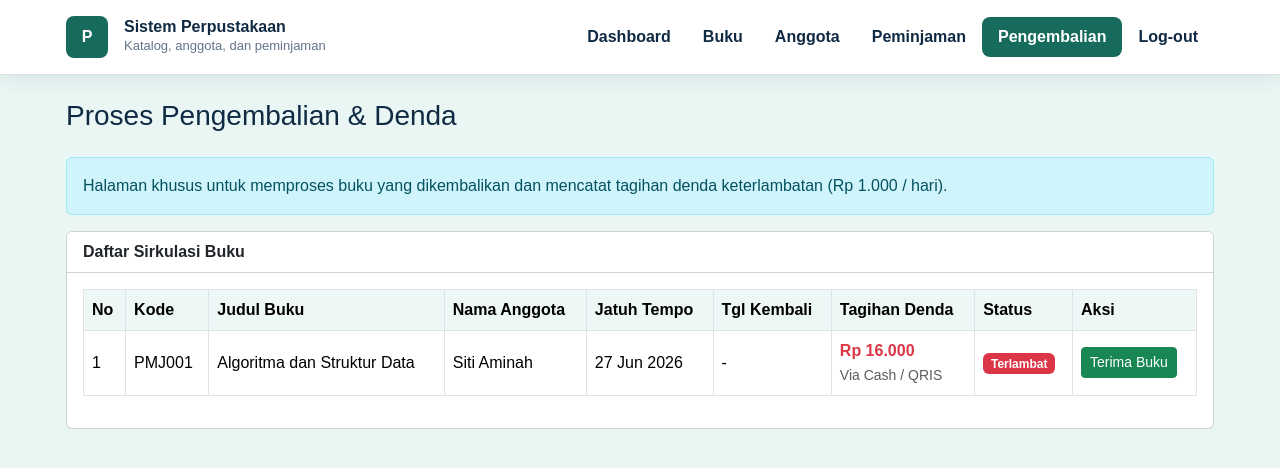
After one commit to Rozan18z/uas-web-perpustakaan, a PHP site: page /pengembalian.php in a window 1280 px wide. The commit adds this page. Shown: the top 468 px of the page. Run offline with PHP 8.4, Linux system fonts and the light colour scheme; a user stored in the database is signed in; data comes from the database, SQL or seed files in the repository.

Commit message:
memperbaiki BUG dan menamabahkan pengembalian.php

```diff
--- a/anggota.php
+++ b/anggota.php
@@ -113,6 +113,7 @@ if (isset($_POST['simpan_anggota'])) {
                         <a class="nav-link" href="buku.php">Buku</a>
                         <a class="nav-link active" href="anggota.php">Anggota</a>
                         <a class="nav-link" href="peminjaman.php">Peminjaman</a>
+                        <a class="nav-link" href="pengembalian.php">Pengembalian</a>
                         <a class="nav-link" href="logout.php">Log-out</a>
                     </nav>
                 </div>
--- a/home.php
+++ b/home.php
@@ -56,6 +56,7 @@ $data_anggota   = mysqli_fetch_assoc($hitung_anggota);
                         <a class="nav-link" href="buku.php">Buku</a>
                         <a class="nav-link" href="anggota.php">Anggota</a>
                         <a class="nav-link" href="peminjaman.php">Peminjaman</a>
+                        <a class="nav-link" href="pengembalian.php">Pengembalian</a>
                         <a class="nav-link" href="logout.php">Log-out</a>
                     </nav>
                 </div>
--- /dev/null
+++ b/pengembalian.php
@@ -0,0 +1,203 @@
+<?php
+// 1. Jalankan session check untuk keamanan login
+session_start();
+if (!isset($_SESSION['username'])) {
+    header("Location: index.php");
+    exit();
+}
+
+// 2. Hubungkan dengan file koneksi
+include 'koneksi.php';
+
+// 3. LOGIKA PROSES PENGEMBALIAN BUKU & DENDA
+if (isset($_GET['proses_kembali'])) {
+    $id_kembali = mysqli_real_escape_string($koneksi, $_GET['proses_kembali']);
+    $tgl_sekarang = date('Y-m-d');
+
+    // Cek dulu tanggal jatuh temponya untuk menghitung denda saat tombol diklik
+    $cek_pinjam = mysqli_query($koneksi, "SELECT tanggal_jatuh_tempo FROM peminjaman WHERE id_peminjaman = '$id_kembali'");
+    $data_pinjam = mysqli_fetch_assoc($cek_pinjam);
+    $tgl_jatuh_tempo = $data_pinjam['tanggal_jatuh_tempo'];
+
+    // Hitung selisih hari
+    $selisih_hari = floor((strtotime($tgl_sekarang) - strtotime($tgl_jatuh_tempo)) / (60 * 60 * 24));
+    $pesan_alert = "";
+
+    if ($selisih_hari > 0) {
+        $total_denda = $selisih_hari * 1000; // Tarif denda Rp 1.000 per hari
+        // Jika terlambat, tambahkan info tagihan ke pop-up
+        $pesan_alert = "Buku berhasil dikembalikan!\\n\\nSTATUS: TERLAMBAT $selisih_hari HARI\\nTOTAL DENDA: Rp " . number_format($total_denda, 0, ',', '.') . "\\n\\nSilakan arahkan anggota untuk membayar denda via CASH ke petugas atau scan QRIS Perpustakaan.";
+    } else {
+        // Jika tepat waktu
+        $pesan_alert = "Mantap! Buku berhasil dikembalikan tepat waktu. Tidak ada denda.";
+    }
+
+    // Update data di database: isi tanggal_kembali dengan hari ini
+    $proses = mysqli_query($koneksi, "UPDATE peminjaman SET tanggal_kembali = '$tgl_sekarang' WHERE id_peminjaman = '$id_kembali'");
+
+    if ($proses) {
+        echo "<script>alert('$pesan_alert'); window.location='pengembalian.php';</script>";
+    } else {
+        echo "<script>alert('Waduh, gagal memproses pengembalian buku.'); window.location='pengembalian.php';</script>";
+    }
+    exit();
+}
+?>
+<!doctype html>
+<html lang="id">
+<head>
+    <meta charset="utf-8">
+    <meta name="viewport" content="width=device-width, initial-scale=1">
+    <title>Pengembalian Buku</title>
+    <link href="https://cdn.jsdelivr.net/npm/bootstrap@5.3.3/dist/css/bootstrap.min.css" rel="stylesheet">
+    <link href="css/style.css" rel="stylesheet">
+</head>
+<body>
+<div class="container-fluid">
+    <div class="row">
+        <!-- HEADER TOPBAR -->
+        <header class="topbar">
+            <div class="page-shell px-3 py-3">
+                <div class="d-flex align-items-center justify-content-between flex-wrap gap-3">
+                    <div class="d-flex align-items-center gap-3">
+                        <span class="brand-mark">P</span>
+                        <div>
+                            <div class="brand-title">Sistem Perpustakaan</div>
+                            <div class="brand-subtitle">Katalog, anggota, dan peminjaman</div>
+                        </div>
+                    </div>
+
+                    <nav class="nav nav-pills">
+                        <a class="nav-link" href="home.php">Dashboard</a>
+                        <a class="nav-link" href="buku.php">Buku</a>
+                        <a class="nav-link" href="anggota.php">Anggota</a>
+                        <a class="nav-link" href="peminjaman.php">Peminjaman</a>
+                        <a class="nav-link active" href="pengembalian.php">Pengembalian</a>
+                        <a class="nav-link" href="logout.php">Log-out</a>
+                    </nav>
+                </div>
+            </div>
+        </header>
+
+        <main class="page-shell px-3 py-4">
+            <h1 class="page-title h3 mb-4">Proses Pengembalian & Denda</h1>
+
+            <div class="alert alert-info">
+                Halaman khusus untuk memproses buku yang dikembalikan dan mencatat tagihan denda keterlambatan (Rp 1.000 / hari).
+            </div>
+
+            <!-- TABEL DATA PENGEMBALIAN -->
+            <div class="card card-box">
+                <div class="card-header bg-white">
+                    <strong>Daftar Sirkulasi Buku</strong>
+                </div>
+                <div class="card-body table-responsive">
+                    <table class="table table-bordered table-hover align-middle">
+                        <thead>
+                            <tr>
+                                <th>No</th>
+                                <th>Kode</th>
+                                <th>Judul Buku</th>
+                                <th>Nama Anggota</th>
+                                <th>Jatuh Tempo</th>
+                                <th>Tgl Kembali</th>
+                                <th>Tagihan Denda</th> <!-- Kolom Baru -->
+                                <th>Status</th>
+                                <th>Aksi</th>
+                            </tr>
+                        </thead>
+                        <tbody>
+                            <?php
+                            $no = 1;
+                            // Query untuk mengambil data peminjaman
+                            $query_tampil = "SELECT peminjaman.*, buku.judul_buku AS judul_buku, anggota.nama_anggota AS nama_anggota
+                                             FROM peminjaman
+                                             INNER JOIN buku ON peminjaman.id_buku = buku.id_buku
+                                             INNER JOIN anggota ON peminjaman.id_anggota = anggota.id_anggota
+                                             ORDER BY id_peminjaman DESC";
+
+                            $data_peminjaman = mysqli_query($koneksi, $query_tampil);
+
+                            while($row = mysqli_fetch_array($data_peminjaman)) {
+                                $tgl_jatuh_tempo = strtotime($row['tanggal_jatuh_tempo']);
+                                $denda_teks = "-";
+
+                                // ALGORITMA HITUNG DENDA
+                                if($row['tanggal_kembali'] == NULL || $row['tanggal_kembali'] == '0000-00-00') {
+                                    // Buku belum kembali, hitung dari hari ini
+                                    $tgl_sekarang = strtotime(date('Y-m-d'));
+                                    if ($tgl_sekarang > $tgl_jatuh_tempo) {
+                                        $selisih_hari = floor(($tgl_sekarang - $tgl_jatuh_tempo) / (60 * 60 * 24));
+                                        $denda = $selisih_hari * 1000;
+                                        // Tampilkan nominal dan cara bayar
+                                        $denda_teks = "<span class='text-danger fw-bold'>Rp " . number_format($denda, 0, ',', '.') . "</span><br><small class='text-muted'>Via Cash / QRIS</small>";
+                                    } else {
+                                        $denda_teks = "<span class='text-success'>Aman (Rp 0)</span>";
+                                    }
+                                } else {
+                                    // Buku sudah kembali, hitung denda berdasarkan tanggal kembalinya
+                                    $tgl_kembali = strtotime($row['tanggal_kembali']);
+                                    if ($tgl_kembali > $tgl_jatuh_tempo) {
+                                        $selisih_hari = floor(($tgl_kembali - $tgl_jatuh_tempo) / (60 * 60 * 24));
+                                        $denda = $selisih_hari * 1000;
+                                        $denda_teks = "<span class='text-muted'>Rp " . number_format($denda, 0, ',', '.') . " (Lunas)</span>";
+                                    }
+                                }
+                                ?>
+                                <tr>
+                                    <td><?php echo $no++; ?></td>
+                                    <td><?php echo $row['kode_peminjaman']; ?></td>
+                                    <td><?php echo $row['judul_buku']; ?></td>
+                                    <td><?php echo $row['nama_anggota']; ?></td>
+                                    <td><?php echo date('d M Y', strtotime($row['tanggal_jatuh_tempo'])); ?></td>
+                                    <td>
+                                        <?php
+                                        if($row['tanggal_kembali'] == NULL || $row['tanggal_kembali'] == '0000-00-00') {
+                                            echo '-';
+                                        } else {
+                                            echo date('d M Y', strtotime($row['tanggal_kembali']));
+                                        }
+                                        ?>
+                                    </td>
+                                    <td><?php echo $denda_teks; ?></td>
+                                    <td>
+                                        <?php
+                                        if($row['tanggal_kembali'] == NULL || $row['tanggal_kembali'] == '0000-00-00') {
+                                            if (strtotime(date('Y-m-d')) > $tgl_jatuh_tempo) {
+                                                echo '<span class="badge text-bg-danger">Terlambat</span>';
+                                            } else {
+                                                echo '<span class="badge text-bg-warning">Dipinjam</span>';
+                                            }
+                                        } else {
+                                            echo '<span class="badge text-bg-success">Selesai</span>';
+                                        }
+                                        ?>
+                                    </td>
+                                    <td>
+                                        <?php
+                                        if($row['tanggal_kembali'] == NULL || $row['tanggal_kembali'] == '0000-00-00') {
+                                        ?>
+                                            <a href="pengembalian.php?proses_kembali=<?php echo $row['id_peminjaman']; ?>"
+                                               class="btn btn-sm btn-success"
+                                               onclick="return confirm('Apakah buku ini sudah diterima dan denda (jika ada) sudah dibayar?')">
+                                               Terima Buku
+                                            </a>
+                                        <?php
+                                        } else {
+                                            echo '<span class="text-success fw-bold">✔ Tuntas</span>';
+                                        }
+                                        ?>
+                                    </td>
+                                </tr>
+                                <?php
+                            }
+                            ?>
+                        </tbody>
+                    </table>
+                </div>
+            </div>
+        </main>
+    </div>
+</div>
+</body>
+</html>
```
Also changed, not shown: buku.php (+60 -41 lines), peminjaman.php (+126 -41 lines), register.php (+30 -24 lines).
